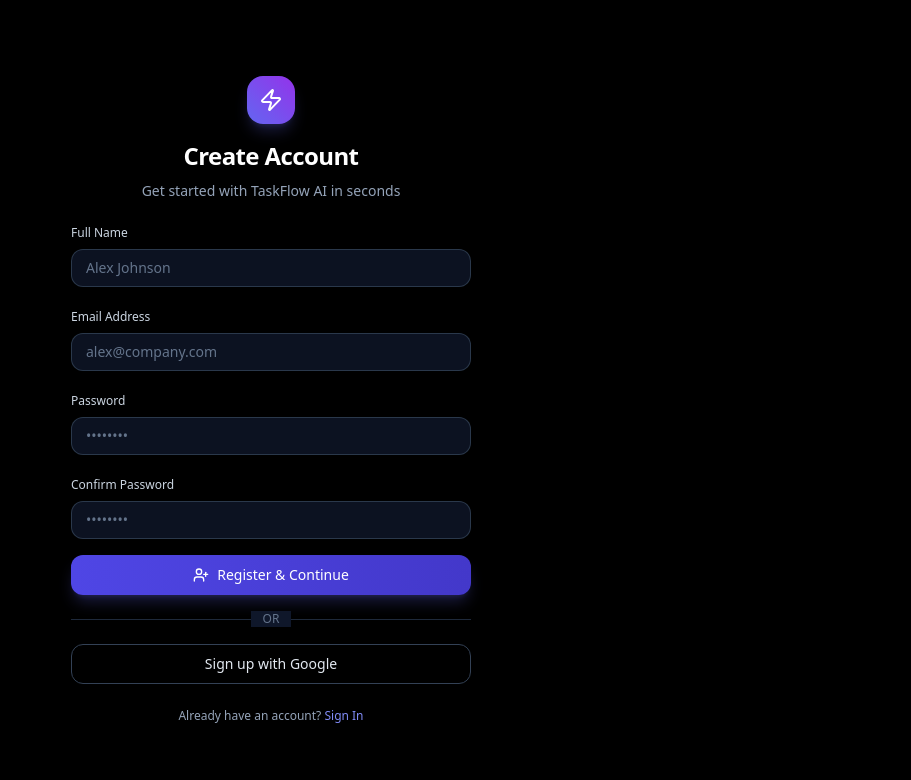
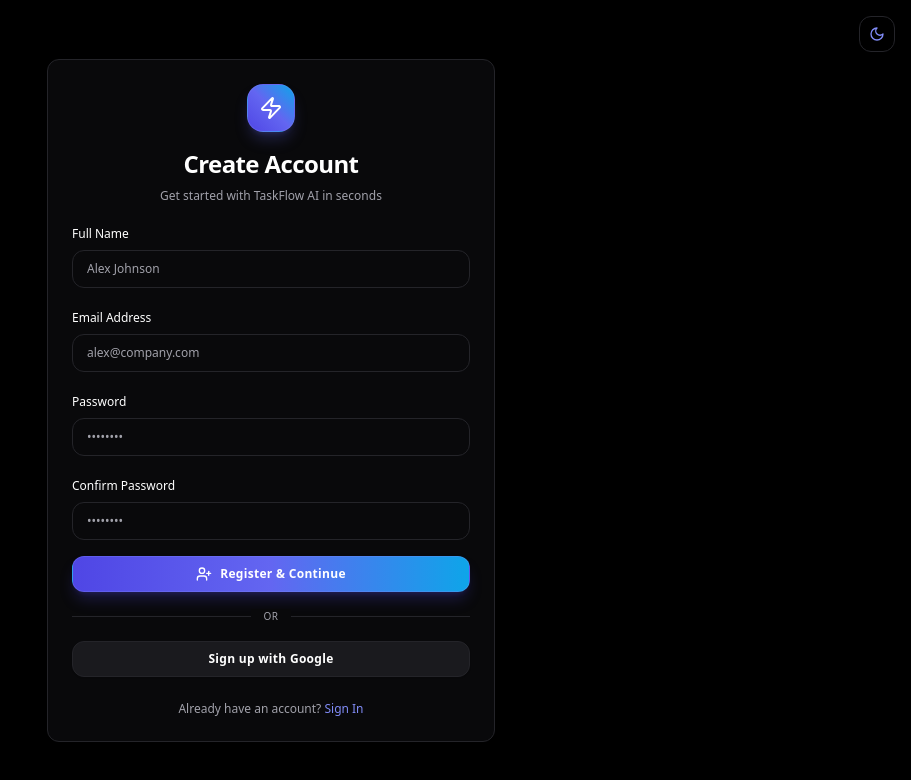
Before and after one commit to BhaaveshPaatil/whatsapp-Integration, a Next.js app: page /register in a window 1280 px wide. Shown: the top 780 px of the page, without its empty margins (369-1280 px from the left). Built offline with nearby package versions, Linux system fonts and the light colour scheme; no server answers.

Commit message:
authentication

```diff
--- a/src/app/(auth)/login/page.tsx
+++ b/src/app/(auth)/login/page.tsx
@@ -1,20 +1,54 @@
 "use client";
 
-import { useState } from "react";
+import { useState, useEffect, useRef } from "react";
 import { useRouter } from "next/navigation";
 import Link from "next/link";
 import { useForm } from "react-hook-form";
 import { zodResolver } from "@hookform/resolvers/zod";
 import { loginSchema, LoginInput } from "@/lib/validations/auth";
-import { signInWithEmail, signInWithGoogle } from "@/lib/services/auth";
+import { signInWithEmail, signInWithGoogle, checkRedirectResult } from "@/lib/services/auth";
 import { Button } from "@/components/ui/button";
 import { Card, CardContent, CardDescription, CardHeader, CardTitle } from "@/components/ui/card";
+import { ThemeToggle } from "@/components/ui/theme-toggle";
 import { Zap, Loader2, LogIn } from "lucide-react";
+import { gsap, useGSAP } from "@/lib/gsap";
 
 export default function LoginPage() {
   const router = useRouter();
   const [error, setError] = useState<string | null>(null);
   const [isSubmitting, setIsSubmitting] = useState(false);
+  const cardRef = useRef<HTMLDivElement>(null);
+
+  useGSAP(
+    () => {
+      if (!cardRef.current) return;
+      gsap.from(cardRef.current, {
+        opacity: 0,
+        y: 20,
+        scale: 0.98,
+        duration: 0.45,
+        ease: "power2.out",
+      });
+    },
+    { scope: cardRef }
+  );
+
+  useEffect(() => {
+    // Check if user is returning from a Google redirect auth fallback
+    checkRedirectResult()
+      .then((res) => {
+        if (res?.user) {
+          if (!res.user.orgId) {
+            router.push("/onboarding");
+          } else {
+            router.push("/dashboard");
+          }
+        }
+      })
+      .catch((err) => {
+        console.error("Redirect auth error:", err);
+      });
+  }, [router]);
 
   const {
     register,
@@ -45,81 +79,93 @@
     try {
       setError(null);
       setIsSubmitting(true);
-      const { user } = await signInWithGoogle();
-      if (!user.orgId) {
-        router.push("/onboarding");
-      } else {
-        router.push("/dashboard");
+      const res = await signInWithGoogle();
+      if (res?.user) {
+        if (!res.user.orgId) {
+          router.push("/onboarding");
+        } else {
+          router.push("/dashboard");
+        }
       }
     } catch (err: any) {
-      setError(err?.message || "Google sign-in failed.");
+      if (err?.code === "auth/popup-blocked" || err?.code === "auth/cancelled-popup-request") {
+        setError("Browser popup was blocked. Redirecting to Google Sign-In...");
+      } else {
+        setError(err?.message || "Google sign-in failed.");
+      }
     } finally {
       setIsSubmitting(false);
     }
   };
 
   return (
-    <div className="flex min-h-screen items-center justify-center p-4">
-      <Card className="w-full max-w-md glass-panel border-slate-800">
+    <div className="flex min-h-screen items-center justify-center p-4 bg-background text-foreground transition-colors duration-200 relative">
+      <div className="absolute top-4 right-4">
+        <ThemeToggle />
+      </div>
+
+      <Card ref={cardRef} className="w-full max-w-md harbor-card">
         <CardHeader className="text-center space-y-2">
-          <div className="mx-auto h-12 w-12 rounded-2xl bg-gradient-to-tr from-indigo-500 to-purple-600 flex items-center justify-center shadow-lg shadow-indigo-500/25 mb-2">
+          <div className="mx-auto h-12 w-12 rounded-2xl bg-gradient-to-tr from-indigo-600 via-indigo-500 to-sky-500 flex items-center justify-center shadow-lg shadow-indigo-500/25 border border-indigo-400/30 mb-2">
             <Zap className="h-6 w-6 text-white" />
           </div>
-          <CardTitle className="text-2xl font-bold">Welcome Back</CardTitle>
-          <CardDescription>Sign in to your TaskFlow AI workspace</CardDescription>
+          <CardTitle className="text-2xl font-bold tracking-tight">Welcome Back</CardTitle>
+          <CardDescription className="text-xs text-muted-foreground">Sign in to your TaskFlow AI workspace</CardDescription>
         </CardHeader>
 
         <CardContent className="space-y-6">
           {error && (
-            <div className="p-3 text-sm text-red-400 bg-red-950/40 border border-red-900/50 rounded-lg">
+            <div className="p-3 text-xs text-rose-500 bg-rose-500/10 border border-rose-500/20 rounded-xl">
               {error}
             </div>
           )}
 
           <form onSubmit={handleSubmit(onSubmit)} className="space-y-4">
             <div className="space-y-1.5">
-              <label className="text-xs font-medium text-slate-300">Email Address</label>
+              <label className="text-xs font-medium text-foreground">Email Address</label>
               <input
                 type="email"
                 placeholder="name@organization.com"
                 {...register("email")}
-                className="w-full rounded-lg bg-slate-900/80 border border-slate-700/80 px-3.5 py-2 text-sm text-white placeholder-slate-500 focus:outline-none focus:ring-2 focus:ring-indigo-500"
+                className="w-full rounded-xl bg-card border border-border px-3.5 py-2.5 text-xs text-foreground placeholder-muted-foreground focus:outline-none focus:border-indigo-500/50"
               />
               {errors.email && (
-                <p className="text-xs text-red-400">{errors.email.message}</p>
+                <p className="text-[11px] text-rose-500">{errors.email.message}</p>
               )}
             </div>
 
             <div className="space-y-1.5">
-              <label className="text-xs font-medium text-slate-300">Password</label>
+              <label className="text-xs font-medium text-foreground">Password</label>
               <input
                 type="password"
                 placeholder="••••••••"
                 {...register("password")}
-                className="w-full rounded-lg bg-slate-900/80 border border-slate-700/80 px-3.5 py-2 text-sm text-white placeholder-slate-500 focus:outline-none focus:ring-2 focus:ring-indigo-500"
+                className="w-full rounded-xl bg-card border border-border px-3.5 py-2.5 text-xs text-foreground placeholder-muted-foreground focus:outline-none focus:border-indigo-500/50"
               />
               {errors.password && (
-                <p className="text-xs text-red-400">{errors.password.message}</p>
+                <p className="text-[11px] text-rose-500">{errors.password.message}</p>
               )}
             </div>
 
-            <Button type="submit" className="w-full" disabled={isSubmitting}>
+            <Button type="submit" variant="harbor" className="w-full" disabled={isSubmitting}>
               {isSubmitting ? (
-                <Loader2 className="h-4 w-4 animate-spin mr-2" />
+                <Loader2 className="h-4 w-4 animate-spin" />
               ) : (
-                <LogIn className="h-4 w-4 mr-2" />
+                <>
+                  <LogIn className="h-4 w-4" />
+                  <span>Sign In</span>
+                </>
               )}
-              Sign In
             </Button>
           </form>
 
           <div className="relative flex items-center justify-center my-4">
-            <div className="border-t border-slate-800 w-full" />
-            <span className="bg-slate-900 px-3 text-xs text-slate-500 absolute">OR</span>
+            <div className="border-t border-border w-full" />
+            <span className="bg-card px-3 text-[10px] text-muted-foreground uppercase tracking-wider absolute">OR</span>
           </div>
 
           <Button
-            variant="outline"
+            variant="secondary"
             onClick={handleGoogleSignIn}
             disabled={isSubmitting}
             className="w-full"
@@ -127,9 +173,9 @@
             Continue with Google
           </Button>
 
-          <p className="text-center text-xs text-slate-400 mt-4">
+          <p className="text-center text-xs text-muted-foreground mt-4">
             Don't have an account?{" "}
-            <Link href="/register" className="text-indigo-400 hover:underline">
+            <Link href="/register" className="text-indigo-500 dark:text-indigo-400 hover:underline">
               Create one now
             </Link>
           </p>
--- a/src/app/(auth)/register/page.tsx
+++ b/src/app/(auth)/register/page.tsx
@@ -1,20 +1,54 @@
 "use client";
 
-import { useState } from "react";
+import { useState, useEffect, useRef } from "react";
 import { useRouter } from "next/navigation";
 import Link from "next/link";
 import { useForm } from "react-hook-form";
 import { zodResolver } from "@hookform/resolvers/zod";
 import { registerSchema, RegisterInput } from "@/lib/validations/auth";
-import { signUpWithEmail, signInWithGoogle } from "@/lib/services/auth";
+import { signUpWithEmail, signInWithGoogle, checkRedirectResult } from "@/lib/services/auth";
 import { Button } from "@/components/ui/button";
 import { Card, CardContent, CardDescription, CardHeader, CardTitle } from "@/components/ui/card";
+import { ThemeToggle } from "@/components/ui/theme-toggle";
 import { Zap, Loader2, UserPlus } from "lucide-react";
+import { gsap, useGSAP } from "@/lib/gsap";
 
 export default function RegisterPage() {
   const router = useRouter();
   const [error, setError] = useState<string | null>(null);
   const [isSubmitting, setIsSubmitting] = useState(false);
+  const cardRef = useRef<HTMLDivElement>(null);
+
+  useGSAP(
+    () => {
+      if (!cardRef.current) return;
+      gsap.from(cardRef.current, {
+        opacity: 0,
+        y: 20,
+        scale: 0.98,
+        duration: 0.45,
+        ease: "power2.out",
+      });
+    },
+    { scope: cardRef }
+  );
+
+  useEffect(() => {
+    // Check if user is returning from a Google redirect auth fallback
+    checkRedirectResult()
+      .then((res) => {
+        if (res?.user) {
+          if (!res.user.orgId) {
+            router.push("/onboarding");
+          } else {
+            router.push("/dashboard");
+          }
+        }
+      })
+      .catch((err) => {
+        console.error("Redirect auth error:", err);
+      });
+  }, [router]);
 
   const {
     register,
@@ -41,107 +75,119 @@
     try {
       setError(null);
       setIsSubmitting(true);
-      const { user } = await signInWithGoogle();
-      if (!user.orgId) {
-        router.push("/onboarding");
-      } else {
-        router.push("/dashboard");
+      const res = await signInWithGoogle();
+      if (res?.user) {
+        if (!res.user.orgId) {
+          router.push("/onboarding");
+        } else {
+          router.push("/dashboard");
+        }
       }
     } catch (err: any) {
-      setError(err?.message || "Google sign-in failed.");
+      if (err?.code === "auth/popup-blocked" || err?.code === "auth/cancelled-popup-request") {
+        setError("Browser popup was blocked. Redirecting to Google Sign-In...");
+      } else {
+        setError(err?.message || "Google sign-in failed.");
+      }
     } finally {
       setIsSubmitting(false);
     }
   };
 
   return (
-    <div className="flex min-h-screen items-center justify-center p-4">
-      <Card className="w-full max-w-md glass-panel border-slate-800">
+    <div className="flex min-h-screen items-center justify-center p-4 bg-background text-foreground transition-colors duration-200 relative">
+      <div className="absolute top-4 right-4">
+        <ThemeToggle />
+      </div>
+
+      <Card ref={cardRef} className="w-full max-w-md harbor-card">
         <CardHeader className="text-center space-y-2">
-          <div className="mx-auto h-12 w-12 rounded-2xl bg-gradient-to-tr from-indigo-500 to-purple-600 flex items-center justify-center shadow-lg shadow-indigo-500/25 mb-2">
+          <div className="mx-auto h-12 w-12 rounded-2xl bg-gradient-to-tr from-indigo-600 via-indigo-500 to-sky-500 flex items-center justify-center shadow-lg shadow-indigo-500/25 border border-indigo-400/30 mb-2">
             <Zap className="h-6 w-6 text-white" />
           </div>
-          <CardTitle className="text-2xl font-bold">Create Account</CardTitle>
-          <CardDescription>Get started with TaskFlow AI in seconds</CardDescription>
+          <CardTitle className="text-2xl font-bold tracking-tight">Create Account</CardTitle>
+          <CardDescription className="text-xs text-muted-foreground">Get started with TaskFlow AI in seconds</CardDescription>
         </CardHeader>
 
         <CardContent className="space-y-6">
           {error && (
-            <div className="p-3 text-sm text-red-400 bg-red-950/40 border border-red-900/50 rounded-lg">
+            <div className="p-3 text-xs text-rose-500 bg-rose-500/10 border border-rose-500/20 rounded-xl">
               {error}
             </div>
           )}
 
           <form onSubmit={handleSubmit(onSubmit)} className="space-y-4">
             <div className="space-y-1.5">
-              <label className="text-xs font-medium text-slate-300">Full Name</label>
+              <label className="text-xs font-medium text-foreground">Full Name</label>
               <input
                 type="text"
                 placeholder="Alex Johnson"
                 {...register("displayName")}
-                className="w-full rounded-lg bg-slate-900/80 border border-slate-700/80 px-3.5 py-2 text-sm text-white placeholder-slate-500 focus:outline-none focus:ring-2 focus:ring-indigo-500"
+                className="w-full rounded-xl bg-card border border-border px-3.5 py-2.5 text-xs text-foreground placeholder-muted-foreground focus:outline-none focus:border-indigo-500/50"
               />
               {errors.displayName && (
-                <p className="text-xs text-red-400">{errors.displayName.message}</p>
+                <p className="text-[11px] text-rose-500">{errors.displayName.message}</p>
               )}
             </div>
 
             <div className="space-y-1.5">
-              <label className="text-xs font-medium text-slate-300">Email Address</label>
+              <label className="text-xs font-medium text-foreground">Email Address</label>
               <input
                 type="email"
                 placeholder="alex@company.com"
                 {...register("email")}
-                className="w-full rounded-lg bg-slate-900/80 border border-slate-700/80 px-3.5 py-2 text-sm text-white placeholder-slate-500 focus:outline-none focus:ring-2 focus:ring-indigo-500"
+                className="w-full rounded-xl bg-card border border-border px-3.5 py-2.5 text-xs text-foreground placeholder-muted-foreground focus:outline-none focus:border-indigo-500/50"
               />
               {errors.email && (
-                <p className="text-xs text-red-400">{errors.email.message}</p>
+                <p className="text-[11px] text-rose-500">{errors.email.message}</p>
               )}
             </div>
 
             <div className="space-y-1.5">
-              <label className="text-xs font-medium text-slate-300">Password</label>
+              <label className="text-xs font-medium text-foreground">Password</label>
               <input
                 type="password"
                 placeholder="••••••••"
                 {...register("password")}
-                className="w-full rounded-lg bg-slate-900/80 border border-slate-700/80 px-3.5 py-2 text-sm text-white placeholder-slate-500 focus:outline-none focus:ring-2 focus:ring-indigo-500"
+                className="w-full rounded-xl bg-card border border-border px-3.5 py-2.5 text-xs text-foreground placeholder-muted-foreground focus:outline-none focus:border-indigo-500/50"
               />
               {errors.password && (
-                <p className="text-xs text-red-400">{errors.password.message}</p>
+                <p className="text-[11px] text-rose-500">{errors.password.message}</p>
               )}
             </div>
 
             <div className="space-y-1.5">
-              <label className="text-xs font-medium text-slate-300">Confirm Password</label>
+              <label className="text-xs font-medium text-foreground">Confirm Password</label>
               <input
                 type="password"
                 placeholder="••••••••"
                 {...register("confirmPassword")}
-                className="w-full rounded-lg bg-slate-900/80 border border-slate-700/80 px-3.5 py-2 text-sm text-white placeholder-slate-500 focus:outline-none focus:ring-2 focus:ring-indigo-500"
+                className="w-full rounded-xl bg-card border border-border px-3.5 py-2.5 text-xs text-foreground placeholder-muted-foreground focus:outline-none focus:border-indigo-500/50"
               />
               {errors.confirmPassword && (
-                <p className="text-xs text-red-400">{errors.confirmPassword.message}</p>
+                <p className="text-[11px] text-rose-500">{errors.confirmPassword.message}</p>
               )}
             </div>
 
-            <Button type="submit" className="w-full" disabled={isSubmitting}>
+            <Button type="submit" variant="harbor" className="w-full" disabled={isSubmitting}>
               {isSubmitting ? (
-                <Loader2 className="h-4 w-4 animate-spin mr-2" />
+                <Loader2 className="h-4 w-4 animate-spin" />
               ) : (
-                <UserPlus className="h-4 w-4 mr-2" />
+                <>
+                  <UserPlus className="h-4 w-4" />
+                  <span>Register & Continue</span>
+                </>
               )}
-              Register & Continue
             </Button>
           </form>
 
           <div className="relative flex items-center justify-center my-4">
-            <div className="border-t border-slate-800 w-full" />
-            <span className="bg-slate-900 px-3 text-xs text-slate-500 absolute">OR</span>
+            <div className="border-t border-border w-full" />
+            <span className="bg-card px-3 text-[10px] text-muted-foreground uppercase tracking-wider absolute">OR</span>
           </div>
 
           <Button
-            variant="outline"
+            variant="secondary"
             onClick={handleGoogleSignIn}
             disabled={isSubmitting}
             className="w-full"
@@ -149,9 +195,9 @@
             Sign up with Google
           </Button>
 
-          <p className="text-center text-xs text-slate-400 mt-4">
+          <p className="text-center text-xs text-muted-foreground mt-4">
             Already have an account?{" "}
-            <Link href="/login" className="text-indigo-400 hover:underline">
+            <Link href="/login" className="text-indigo-500 dark:text-indigo-400 hover:underline">
               Sign In
             </Link>
           </p>
--- a/src/components/ui/button.tsx
+++ b/src/components/ui/button.tsx
@@ -3,32 +3,34 @@
 
 export interface ButtonProps
   extends React.ButtonHTMLAttributes<HTMLButtonElement> {
-  variant?: "default" | "secondary" | "outline" | "ghost" | "destructive";
+  variant?: "default" | "secondary" | "outline" | "ghost" | "destructive" | "harbor";
   size?: "default" | "sm" | "lg" | "icon";
 }
 
 const Button = React.forwardRef<HTMLButtonElement, ButtonProps>(
   ({ className, variant = "default", size = "default", children, ...props }, ref) => {
     const baseStyles =
-      "inline-flex items-center justify-center rounded-lg text-sm font-medium transition-all focus-visible:outline-none focus-visible:ring-2 focus-visible:ring-ring disabled:pointer-events-none disabled:opacity-50 active:scale-[0.98]";
+      "inline-flex items-center justify-center gap-2 rounded-xl text-xs font-semibold tracking-wide transition-all duration-200 focus-visible:outline-none focus-visible:ring-2 focus-visible:ring-indigo-500/50 disabled:pointer-events-none disabled:opacity-50 active:scale-[0.98]";
 
     const variants = {
       default:
-        "bg-gradient-to-r from-indigo-600 to-indigo-700 text-white shadow-lg shadow-indigo-500/25 hover:from-indigo-500 hover:to-indigo-600 hover:shadow-indigo-500/35",
+        "bg-indigo-600 text-white shadow-lg shadow-indigo-600/20 hover:bg-indigo-500 hover:shadow-indigo-500/30 border border-indigo-500/30",
+      harbor:
+        "bg-gradient-to-r from-indigo-600 via-indigo-500 to-sky-500 text-white shadow-lg shadow-indigo-600/25 hover:opacity-95 hover:shadow-indigo-500/40 border border-indigo-400/30",
       secondary:
-        "bg-slate-800 text-slate-100 hover:bg-slate-700 border border-slate-700/60",
+        "bg-muted text-foreground hover:bg-muted/80 border border-border shadow-sm",
       outline:
-        "border border-slate-700 bg-transparent hover:bg-slate-800/80 text-slate-200",
-      ghost: "hover:bg-slate-800/60 text-slate-300 hover:text-slate-100",
+        "border border-border bg-transparent hover:bg-muted text-foreground hover:border-indigo-500/30",
+      ghost: "hover:bg-muted text-muted-foreground hover:text-foreground",
       destructive:
-        "bg-red-600 text-white hover:bg-red-700 shadow-md shadow-red-600/20",
+        "bg-rose-600 text-white hover:bg-rose-500 shadow-md shadow-rose-600/20 border border-rose-500/30",
     };
 
     const sizes = {
-      default: "h-10 px-4 py-2",
-      sm: "h-8 px-3 text-xs rounded-md",
-      lg: "h-12 px-6 text-base rounded-xl",
-      icon: "h-10 w-10 p-0",
+      default: "h-9 px-4 py-2",
+      sm: "h-8 px-3 text-[11px] rounded-lg",
+      lg: "h-11 px-6 text-sm rounded-xl",
+      icon: "h-9 w-9 p-0 rounded-lg",
     };
 
     return (
```
Also changed, not shown: src/lib/services/auth.ts (+37 -2 lines).
